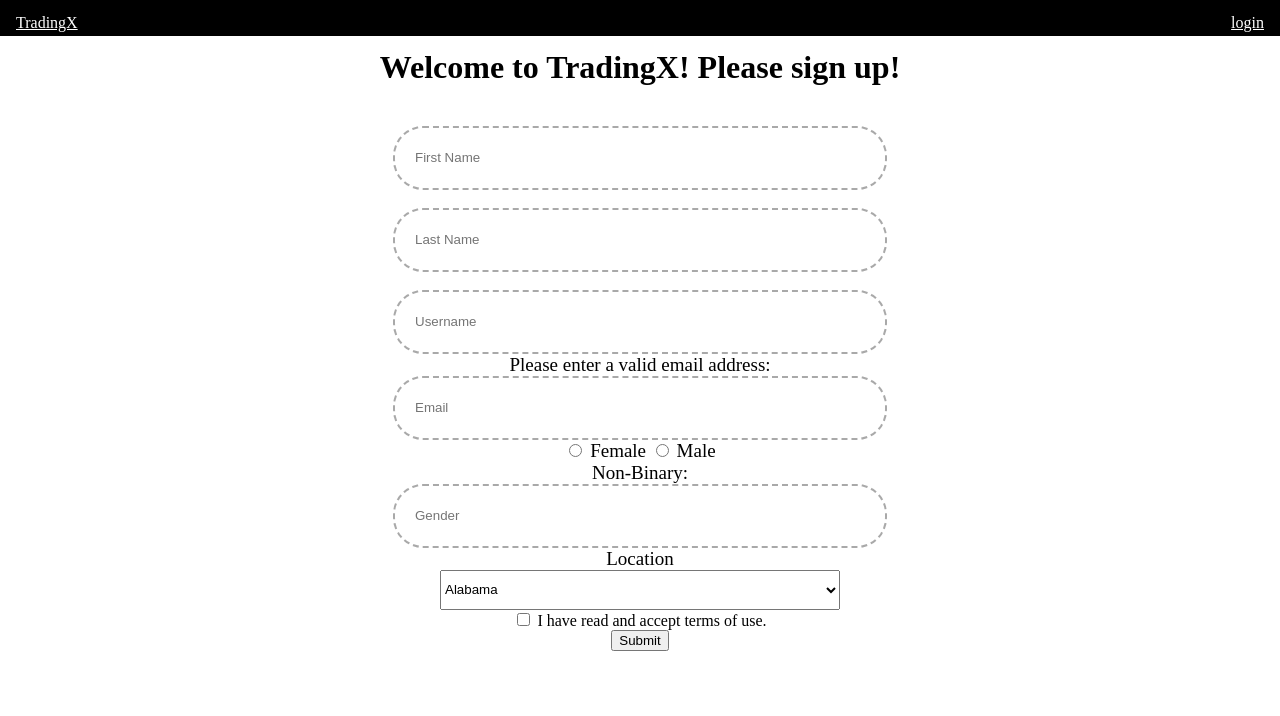
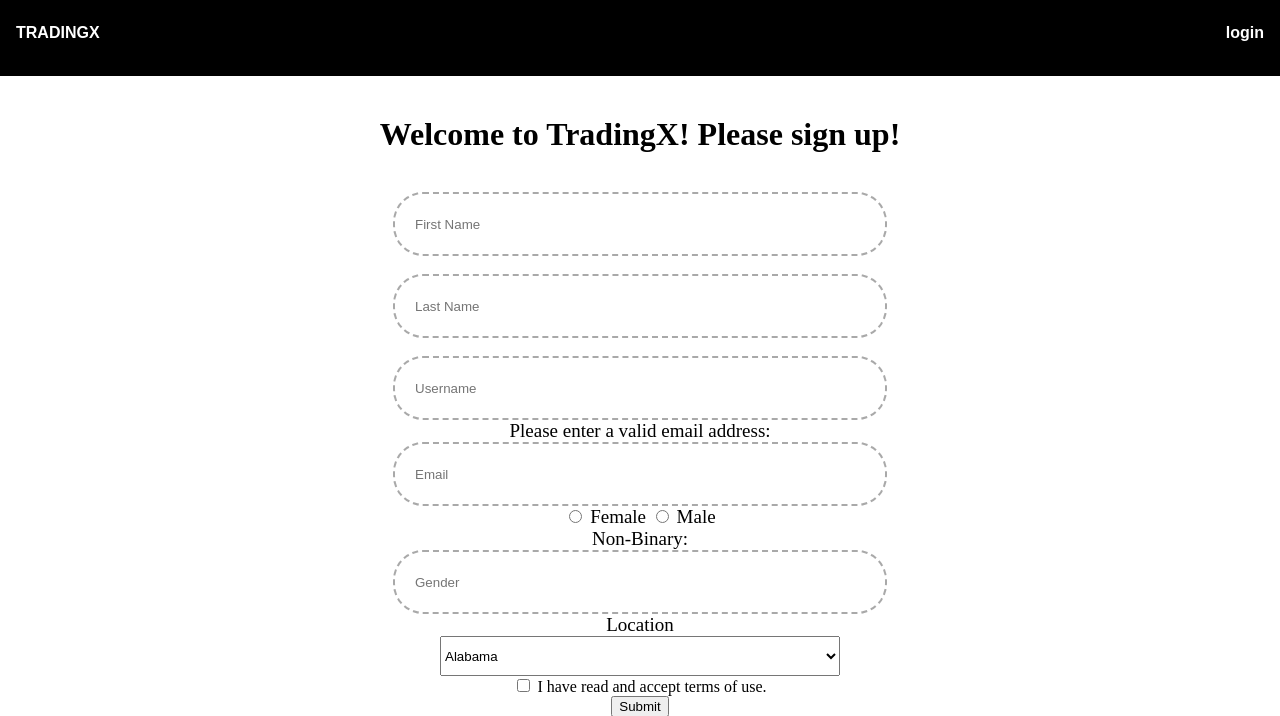
Before and after one commit to Mannyb22/project-master, a Python web app: template templates/signup.html in a window 1280 px wide. Shown: the top 716 px of the page. Run offline with Jinja, Linux system fonts and the light colour scheme; the template is opened without the code that fills it, so the values that code supplies are empty.

Commit message:
new code

```diff
--- a/app.yaml
+++ b/app.yaml
@@ -1,4 +1,3 @@
-
 runtime: python27
 api_version: 1
 threadsafe: yes
--- a/css/post.css
+++ b/css/post.css
@@ -28,6 +28,7 @@ input{
 
 input[type="file"]{
   border-radius: none;
+  margin-left: 650px;
 }
 img {
   position: relative;
--- a/css/signup.css
+++ b/css/signup.css
@@ -20,22 +20,32 @@ select {
 }
 header{
   background-color: black;
-  text-decoration: underline;
+  text-decoration: none;
   color: white;
   font-size: 16px;
   text-align: justify;
   margin: -8px;
+  margin-bottom: 40px;
+  padding-top: 40px;
 }
 .TradingX-redirect {
   padding: 14px 16px;
   float:left;
-  color: white
+  color: white;
+  margin-top: -30px;
+  text-decoration: none;
+  font-weight: bold;
+  font-family: "Montserrat", Arial, sans-serif;
 }
 .login-redirect {
   padding: 14px 16px;
   float: right;
   text-indent: -20px;
+  margin-top: -30px;
   color: white;
+  font-weight: bold;
+  font-family: "Montserrat", Arial, sans-serif;
+  text-decoration: none;
 }
 .radio {
   font-size: 19px;
--- a/css/style.css
+++ b/css/style.css
@@ -1308,5 +1308,6 @@ blockquote .person cite {
   padding-left: 10px;
   padding-right: 10px;
   width: 70px;
+  margin-left: 100px;
 }
 /*# sourceMappingURL=style.css.map */
--- a/index.html
+++ b/index.html
@@ -1,4 +1,3 @@
-
 <html>
   <head>
     <script>
--- a/templates/signup.html
+++ b/templates/signup.html
@@ -6,7 +6,7 @@
     <link rel="stylesheet" href="/css/signup.css">
     <title>Sign Up</title>
     <header>
-        <a href="/home" class="TradingX-redirect">TradingX</a>
+        <a href="/home" class="TradingX-redirect">TRADINGX</a>
 
         <a href="%s" class="login-redirect">login</a>
     <br>
```
Also changed, not shown: templates/post.html (+9 -0 lines), css/bootstrap.css.
